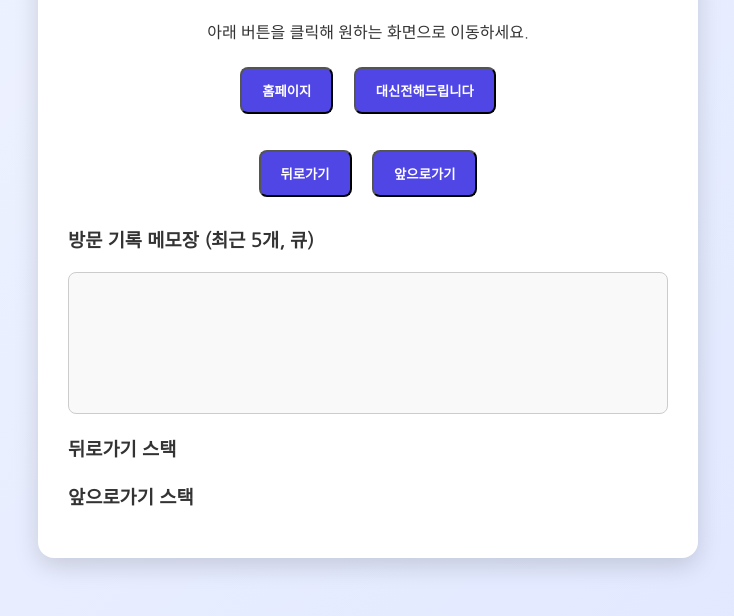
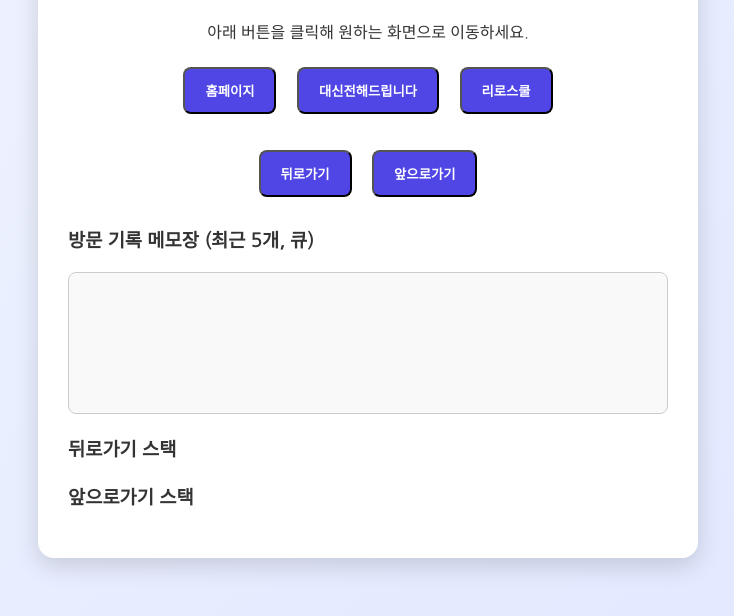
Before and after one commit to Park-Hyeon/gyeseongsite, a plain HTML site: page index.html in a window 1280 px wide. Shown: the part 140-756 px from the top of the page, without its empty margins (272-1006 px from the left). Drawn offline with Linux system fonts and the light colour scheme.

Commit message:
Add files via upload

```diff
--- a/index.html
+++ b/index.html
@@ -100,7 +100,7 @@
     let backStack = [];
     let forwardStack = [];
     let historyQueue = [];
-    let currentPage = null; // 메인 화면은 null 상태로 표현
+    let currentPage = null;
 
     function navigateTo(name, url) {
       if (currentPage !== null || backStack.length === 0) {
@@ -112,7 +112,7 @@
       const now = new Date();
       const timeStr = now.toLocaleTimeString('ko-KR', { hour12: false });
       historyQueue.push({ name, time: timeStr });
-      if (historyQueue.length > 5) historyQueue.shift(); // 큐 특성: 5개 초과하면 앞에서 제거
+      if (historyQueue.length > 5) historyQueue.shift();
 
       render();
     }
@@ -144,6 +144,7 @@
           <div>
             <button class="btn" onclick="navigateTo('계성고등학교 홈페이지', 'https://gyeseong.sen.hs.kr/')">홈페이지</button>
             <button class="btn" onclick="navigateTo('계성고 대신전해드립니다', 'http://asked.kr/gyeseong_ask')">대신전해드립니다</button>
+            <button class="btn" onclick="navigateTo('계성고 리로스쿨', 'https://gyeseong.riroschool.kr/')">리로스쿨</button>
           </div>`;
       } else {
         pageDiv.innerHTML = `<h2>${currentPage.name}</h2>
```
